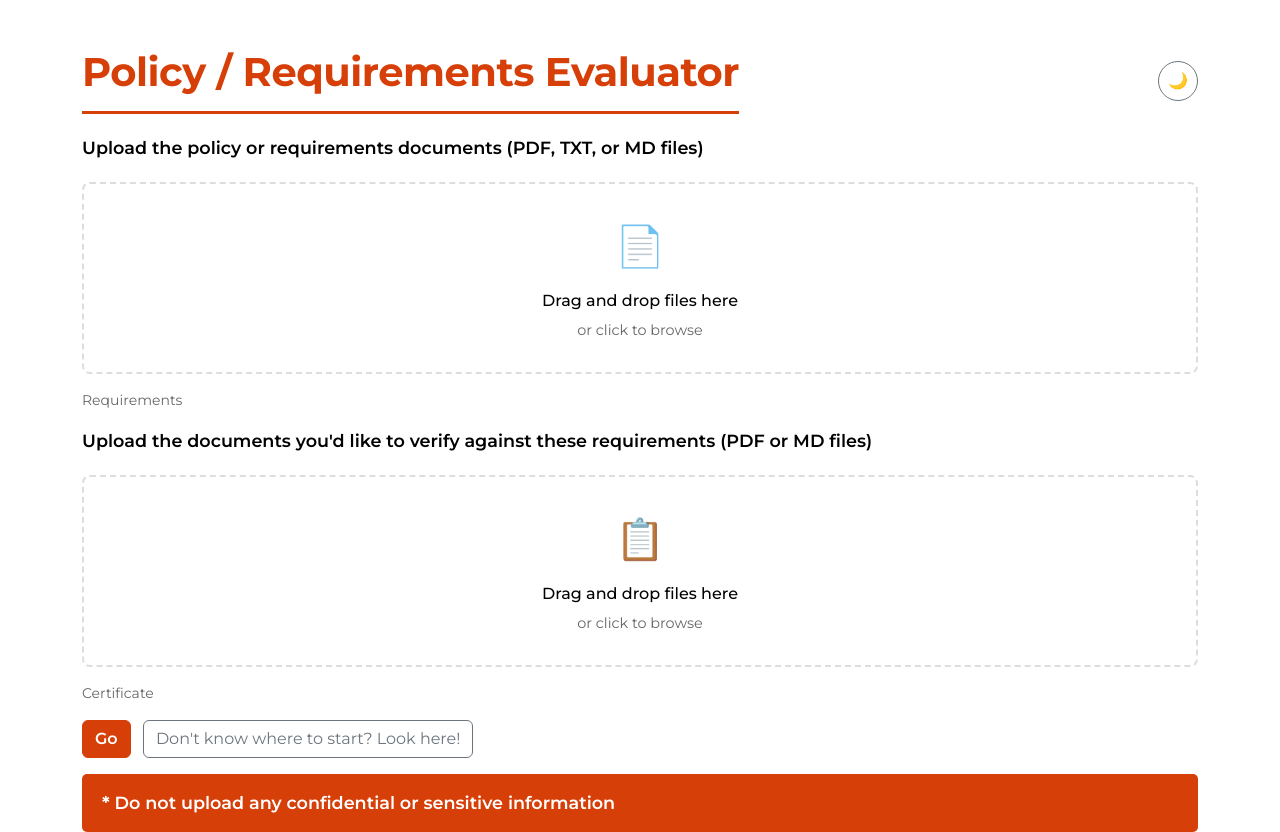
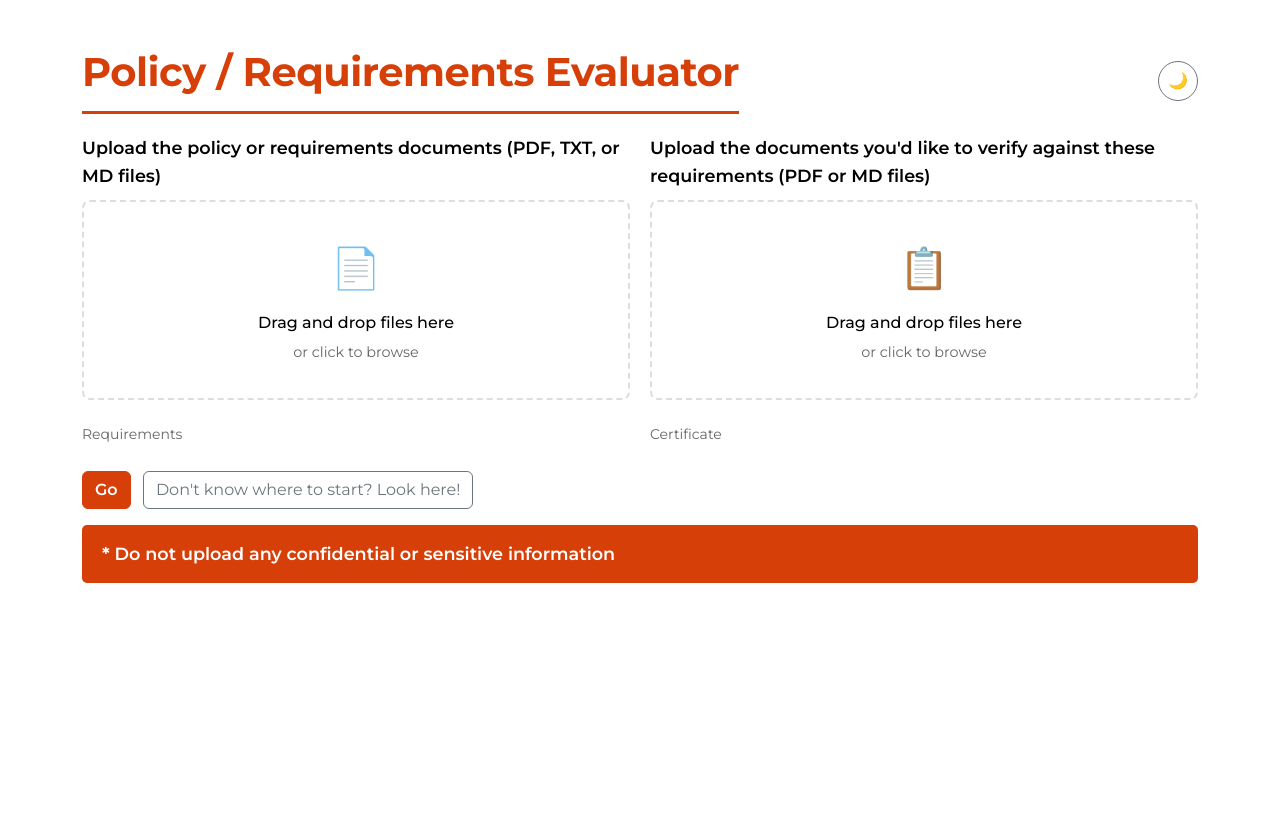
Before and after one commit to dirkpetersen/spectater, a Flask app: page / in a window 1280 px wide. After the commit the page ends 583 px from the top, so only its background shows below. Run offline with Flask 3, Linux system fonts and the light colour scheme; some libraries are stand-ins or nearby versions.

Commit message:
feat: redesign upload section with side-by-side drag-and-drop zones
- Convert upload sections to two-column grid layout
- Position policy and submission drop zones side-by-side
- Top-align both sections for clean appearance
- Set minimum height (200px) to ensure consistent box sizes
- Add proper spacing and alignment with CSS Grid

Co-Authored-By: Claude Opus 4.5 <noreply@anthropic.com>

```diff
--- a/templates/index.html
+++ b/templates/index.html
@@ -327,15 +327,38 @@
         }
 
         /* Drag and drop styling */
+        .upload-container {
+            display: grid;
+            grid-template-columns: 1fr 1fr;
+            gap: 20px;
+            margin-bottom: 25px;
+            align-items: start;
+        }
+
+        .upload-section {
+            display: flex;
+            flex-direction: column;
+            height: 100%;
+        }
+
+        .upload-section label {
+            margin-bottom: 10px;
+        }
+
         .drop-zone {
             border: 2px dashed var(--border-color);
             border-radius: 8px;
-            padding: 30px;
+            padding: 25px;
             text-align: center;
             cursor: pointer;
             transition: all 0.3s ease;
             background-color: var(--bg-primary);
-            margin-top: 10px;
+            flex-grow: 1;
+            min-height: 200px;
+            display: flex;
+            flex-direction: column;
+            justify-content: center;
+            align-items: center;
         }
 
         .drop-zone:hover {
@@ -480,8 +503,9 @@
         {% endif %}
 
         <form method="POST" enctype="multipart/form-data" id="uploadForm">
+            <div class="upload-container">
                 {% if not static_requirements %}
-            <div class="mb-3">
+                <div class="upload-section">
                     <label for="policy" class="form-label">Upload the policy or requirements documents (PDF, TXT, or MD files)</label>
                     <input type="file" class="form-control" id="policy" name="policy" multiple accept=".pdf,.txt,.md" style="display: none;">
                     <div class="drop-zone" id="policyDropZone">
@@ -494,7 +518,7 @@
                 </div>
                 {% endif %}
 
-            <div class="mb-3">
+                <div class="upload-section">
                     <label for="submission" class="form-label">Upload the documents you'd like to verify against these requirements (PDF or MD files)</label>
                     <input type="file" class="form-control" id="submission" name="submission" required multiple accept=".pdf,.md" style="display: none;">
                     <div class="drop-zone" id="submissionDropZone">
@@ -504,6 +528,7 @@
                     </div>
                     <div class="file-list" id="submissionFileList"></div>
                     <small class="form-text text-muted d-block mt-2" id="submissionDisplay">Certificate</small>
+                </div>
             </div>
 
             <div class="mb-3">
```
Lines whose indentation alone changed are shown as unchanged.
